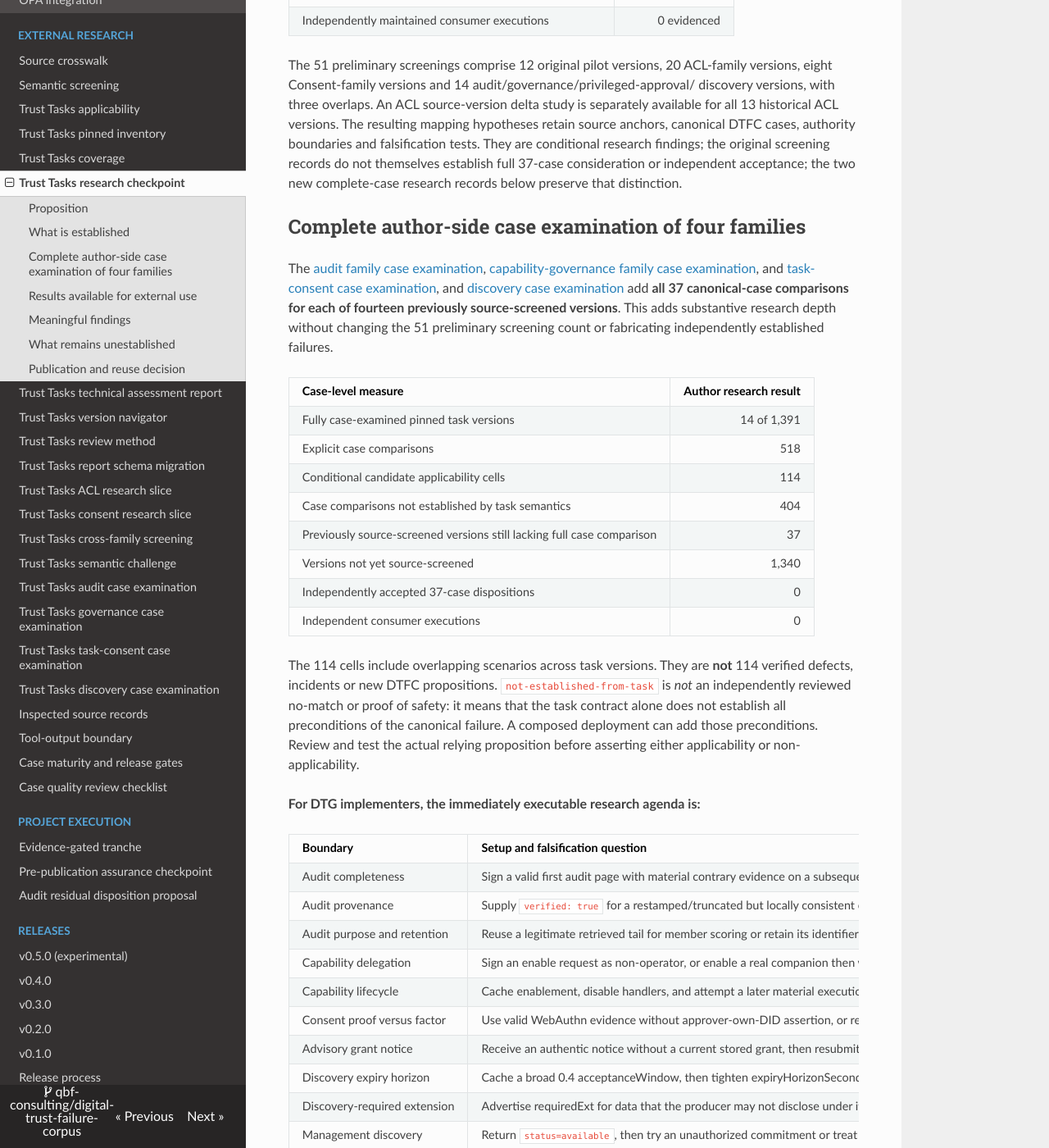
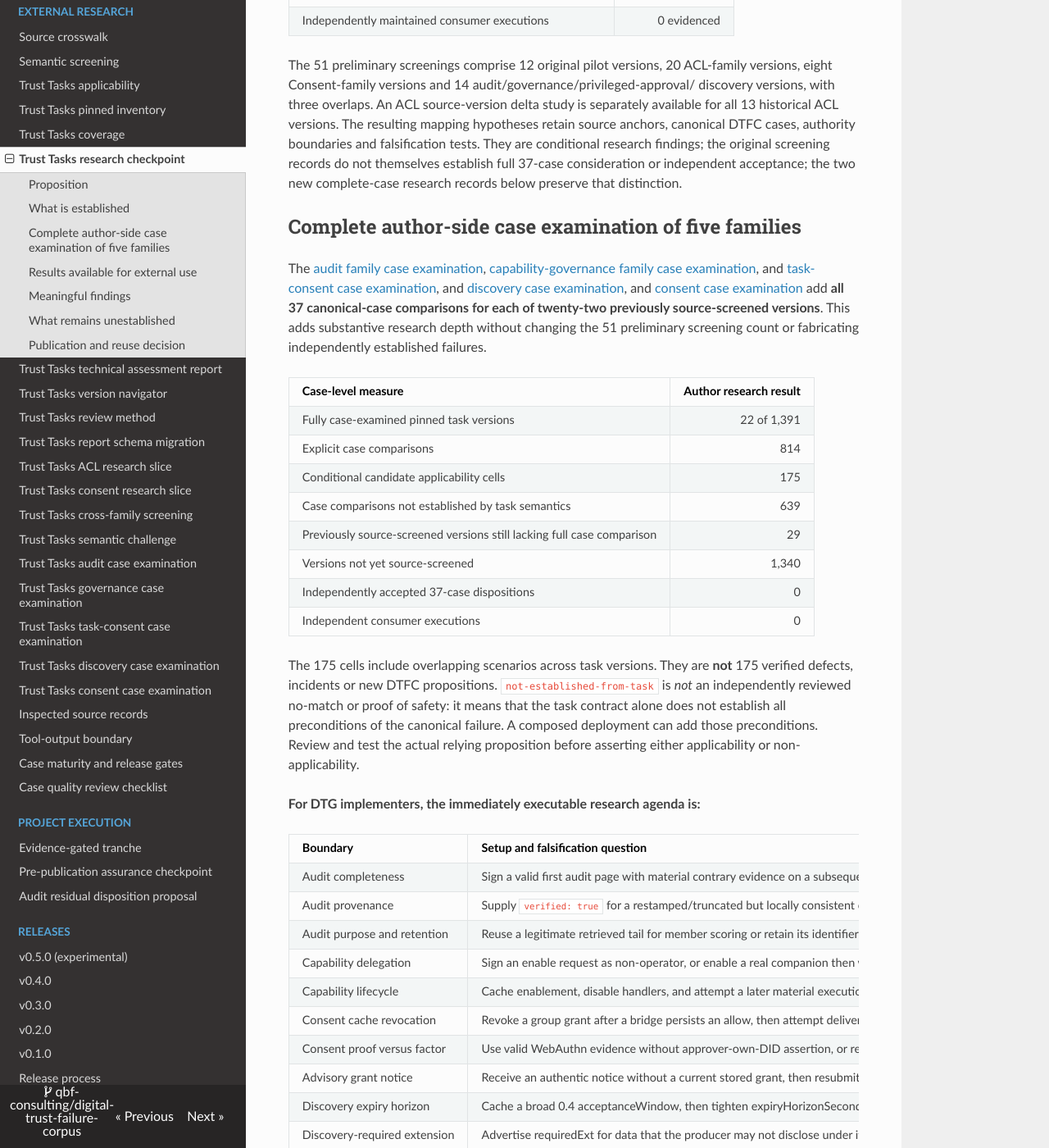
Before and after one commit to qbf-consulting/digital-trust-failure-corpus, an MkDocs documentation site: the page built from docs/trust-tasks-research-checkpoint.md, in a window 1280 px wide and 1400 px high, scrolled down 928 px. Shown: the whole window at 82% size. Built offline with MkDocs 1.6.1, drawn with Linux system fonts in a browser that asks for light colours; nearby versions of some CDN libraries; some of the changed text lies outside the part shown.

Commit message:
test(trust-tasks): validate full eight-version consent assessment
Add source-specific negative controls, case review gate and DTG technical
report; reconcile 814 author-side case decisions across five families.

Refs #135

Signed-off-by: sankarshan <1469458+sankarshanmukhopadhyay@users.noreply.github.com>

```diff
--- a/docs/trust-tasks-research-checkpoint.md
+++ b/docs/trust-tasks-research-checkpoint.md
@@ -43,29 +43,30 @@ the original screening records do not themselves establish full 37-case
 consideration or independent acceptance; the two new complete-case research
 records below preserve that distinction.
 
-## Complete author-side case examination of four families
+## Complete author-side case examination of five families
 
 The [audit family case examination](trust-tasks-audit-case-examination.md),
 [capability-governance family case examination](trust-tasks-governance-case-examination.md), and
 [task-consent case examination](trust-tasks-task-consent-case-examination.md), and
-[discovery case examination](trust-tasks-discovery-case-examination.md)
-add **all 37 canonical-case comparisons for each of fourteen previously source-screened
+[discovery case examination](trust-tasks-discovery-case-examination.md), and
+[consent case examination](trust-tasks-consent-case-examination.md)
+add **all 37 canonical-case comparisons for each of twenty-two previously source-screened
 versions**. This adds substantive research depth without changing the 51
 preliminary screening count or fabricating independently established failures.
 
 | Case-level measure | Author research result |
 |---|---:|
-| Fully case-examined pinned task versions | 14 of 1,391 |
-| Explicit case comparisons | 518 |
-| Conditional candidate applicability cells | 114 |
-| Case comparisons not established by task semantics | 404 |
-| Previously source-screened versions still lacking full case comparison | 37 |
+| Fully case-examined pinned task versions | 22 of 1,391 |
+| Explicit case comparisons | 814 |
+| Conditional candidate applicability cells | 175 |
+| Case comparisons not established by task semantics | 639 |
+| Previously source-screened versions still lacking full case comparison | 29 |
 | Versions not yet source-screened | 1,340 |
 | Independently accepted 37-case dispositions | 0 |
 | Independent consumer executions | 0 |
 
-The 114 cells include overlapping scenarios across task versions. They are
-**not** 114 verified defects, incidents or new DTFC propositions.
+The 175 cells include overlapping scenarios across task versions. They are
+**not** 175 verified defects, incidents or new DTFC propositions.
 `not-established-from-task` is *not* an independently reviewed no-match or
 proof of safety: it means that the task contract alone does not establish
 all preconditions of the canonical failure. A composed deployment can add
@@ -81,6 +82,7 @@ asserting either applicability or non-applicability.
 | Audit purpose and retention | Reuse a legitimate retrieved tail for member scoring or retain its identifiers after the oversight purpose expires. | DTF-034, DTF-037 | Reject secondary use absent a separate governance basis; enforce bounded retention. |
 | Capability delegation | Sign an enable request as non-operator, or enable a real companion then write a registry tuple outside `vocabulary.actions`. | DTF-002, DTF-013, DTF-023 | Host checks operator role and rejects out-of-scope delegate action. |
 | Capability lifecycle | Cache enablement, disable handlers, and attempt a later material execution or assert historical invalidity. | DTF-005, DTF-006, DTF-016, DTF-021 | Deny later execution while preserving earlier effective history. |
+| Consent cache revocation | Revoke a group grant after a bridge persists an allow, then attempt delivery from stale cache. | DTF-001, DTF-010, DTF-021 | Require fresh VTA grant state or default-deny; 1.0 cursor differs from 1.1 syncToken. |
 | Consent proof versus factor | Use valid WebAuthn evidence without approver-own-DID assertion, or revoke approver before execution. | DTF-013, DTF-017, DTF-021, DTF-023 | Require own-DID proof, current approval eligibility, exact action and state. |
 | Advisory grant notice | Receive an authentic notice without a current stored grant, then resubmit. | DTF-010, DTF-022, DTF-027 | Ignore notice as authority; fail closed on authoritative grant lookup. |
 | Discovery expiry horizon | Cache a broad 0.4 acceptanceWindow, then tighten expiryHorizonSeconds before a material request. | DTF-011, DTF-021 | Enforce the actual consumer's current expiry policy at task acceptance. |
@@ -137,7 +139,7 @@ state to remain current at the delivery boundary.
 
 The research has **not** produced a defensible mapping/no-match assessment
 across the remaining population. A complete author-side 37-case examination
-now exists for **fourteen** versions, but the other 37 screened versions and 1,340
+now exists for **twenty-two** versions, but the other 29 screened versions and 1,340
 unscreened versions still lack complete case comparison. Independent semantic
 acceptance and external target execution also remain unestablished. No numerical score here is a coverage-of-risk or safety score.
 The source registry's many draft versions may change after the pinned commit.
--- a/mkdocs.yml
+++ b/mkdocs.yml
@@ -57,6 +57,7 @@ nav:
       - Trust Tasks governance case examination: trust-tasks-governance-case-examination.md
       - Trust Tasks task-consent case examination: trust-tasks-task-consent-case-examination.md
       - Trust Tasks discovery case examination: trust-tasks-discovery-case-examination.md
+      - Trust Tasks consent case examination: trust-tasks-consent-case-examination.md
       - Inspected source records: inspected-external-records.md
       - Tool-output boundary: tool-output-boundary-research.md
       - Case maturity and release gates: case-maturity-and-release-gates.md
```
Also changed, not shown: docs/trust-tasks-consent-case-examination.md (added, +71 -0 lines), docs/trust-tasks-review-method.md (+2 -1 lines), 2 other files.
